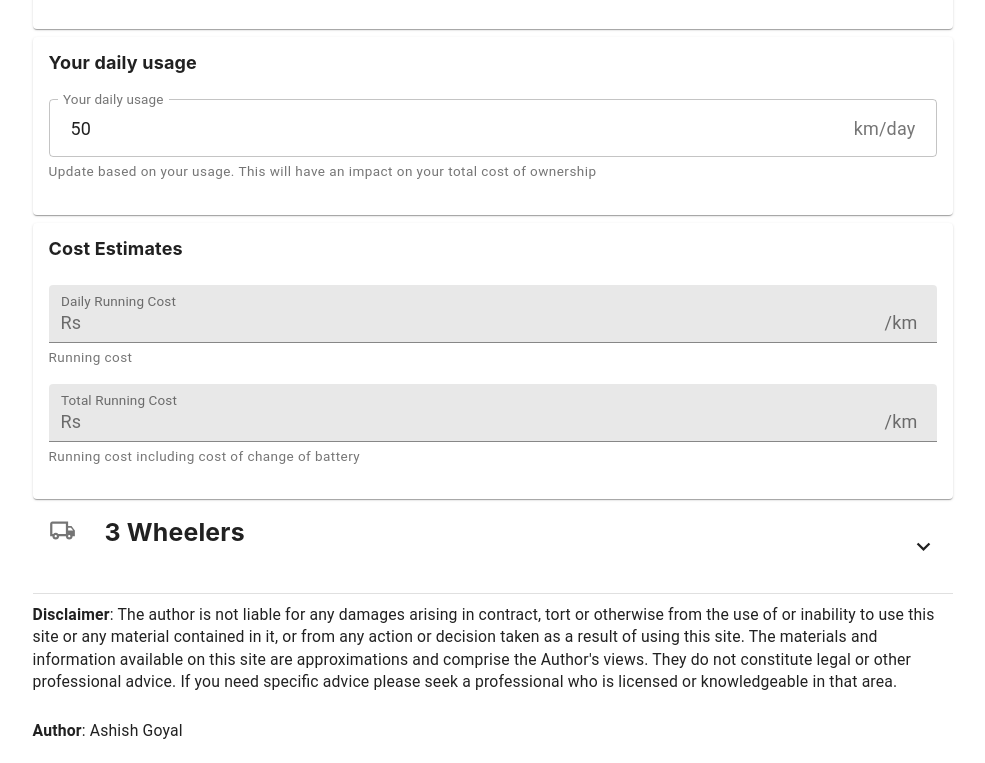
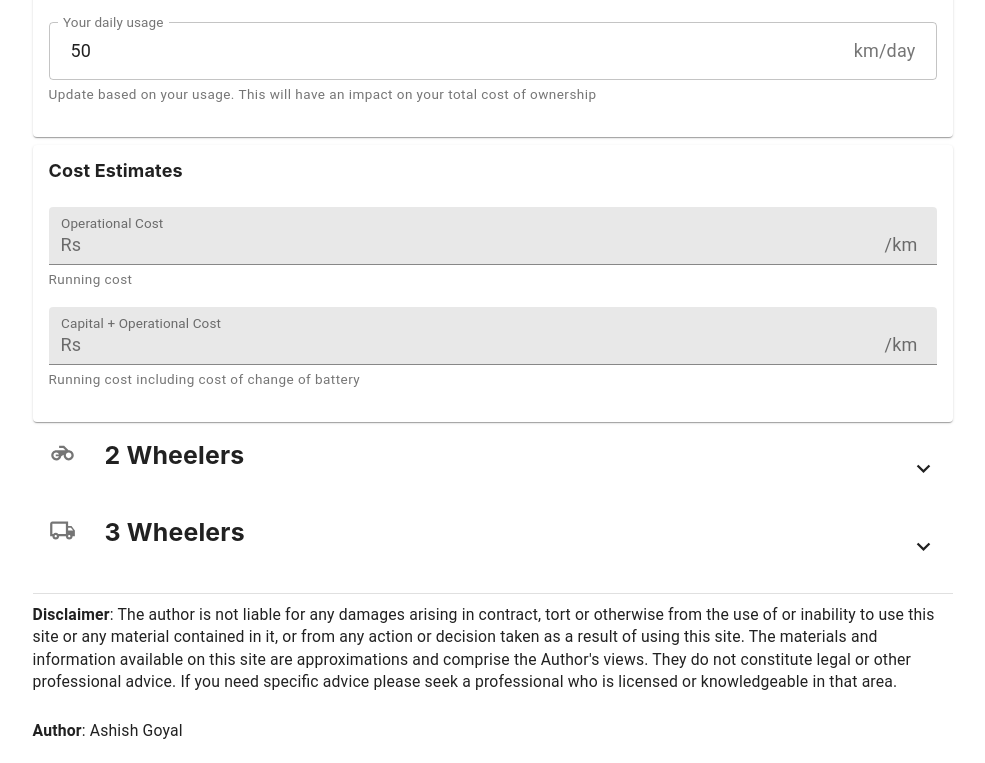
Before and after one commit to ashish19goyal/ev-mileage-calculator, a Gatsby site: page / in a window 1280 px wide. Shown: the part 1761-2524 px from the top of the page, without its empty margins (147-1132 px from the left). Built offline with nearby package versions, Linux system fonts and the light colour scheme; Gatsby itself is replaced by a stand-in of ours.

Commit message:
calculation update

```diff
--- a/src/components/ev-calculator.js
+++ b/src/components/ev-calculator.js
@@ -113,36 +113,34 @@
     dailyRun,
   }) => {
     let mileage = (modelInfo.battery.capacity * 1000) / modelInfo.range;
-    console.log("mileage" + mileage);
     let runningCostValue = ((mileage * electricityCharges) / 1000).toFixed(2);
     setRunningCost(runningCostValue);
 
-    let years = Math.min(8, modelInfo.battery.years);
+    let oneChargeKms =
+      (modelInfo.battery.capacity * 1000 * modelInfo.battery.dod * 0.8) /
+      mileage;
+    let years =
+      dailyRun < 0.4 * oneChargeKms
+        ? Math.max(10, modelInfo.battery.years)
+        : Math.max(5, modelInfo.battery.years);
 
-    let maxDailyKms = Math.min(
-      dailyRun,
-      (modelInfo.battery.capacity * 1000 * modelInfo.battery.dod) / mileage
+    let totalKms = years * 365 * dailyRun;
+
+    let allowedTotalKms = Math.min(
+      totalKms,
+      (years *
+        365 *
+        modelInfo.battery.capacity *
+        1000 *
+        modelInfo.battery.dod) /
+        mileage
     );
-    console.log("maxDailyKms" + maxDailyKms);
 
-    let totalKms = years * 365 * maxDailyKms;
-    console.log("totalKms" + totalKms);
-
-    let allowedTotalKms =
-      modelInfo.battery.distance === 0
-        ? totalKms
-        : Math.min(totalKms, modelInfo.battery.distance);
-
-    console.log("allowedTotalKms" + allowedTotalKms);
-    let actualBatteryYears = allowedTotalKms / 365 / maxDailyKms;
-    console.log("actualBatteryYears" + actualBatteryYears);
+    let actualBatteryYears = allowedTotalKms / 365 / dailyRun;
 
     let priceIncludingInterest =
-      (interestRate * modelInfo.battery.price * actualBatteryYears) /
-        1.55 /
-        100 +
-      modelInfo.battery.price;
-    console.log("priceIncludingInterest" + priceIncludingInterest);
+      modelInfo.battery.price *
+      Math.pow(1 + interestRate / 100, actualBatteryYears);
 
     let totalRunningCostValue = (
       (mileage * electricityCharges) / 1000 +
@@ -274,7 +272,7 @@
           <h4>Cost Estimates</h4>
         </Grid>
         <EvInput
-          label="Daily Running Cost"
+          label="Operational Cost"
           value={runningCost}
           description="Running cost"
           startUnit="Rs"
@@ -282,7 +280,7 @@
           readonly
         />
         <EvInput
-          label="Total Running Cost"
+          label="Capital + Operational Cost"
           value={totalRunningCost}
           description="Running cost including cost of change of battery"
           startUnit="Rs"
--- a/src/ev-models/evs-in-market.js
+++ b/src/ev-models/evs-in-market.js
@@ -12,7 +12,7 @@
       power: 6, //in kw
       battery: {
         capacity: 2.9, // in kwh
-        price: 60000, // in Rs
+        price: 50000, // in Rs
         years: 3,
         distance: 90000, // in km
         dod: 0.85,
@@ -30,7 +30,7 @@
       power: 5.4,
       battery: {
         capacity: 2.9, // in kwh
-        price: 60000, // in Rs
+        price: 40000, // in Rs
         years: 3,
         distance: 80000, // in km
         dod: 0.85,
@@ -175,14 +175,14 @@
       model: "Nexon",
       description: "A mid size SUV from the Indian automaker Tata Motors",
       certifiedRange: 312,
-      range: 200, // in km
+      range: 220, // in km
       topSpeed: 120,
       pickup: "0-100 in 10 seconds",
       torque: 245,
       power: 95,
       battery: {
         capacity: 30.2, // in kw
-        price: 450000, // in Rs
+        price: 500000, // in Rs
         years: 8,
         distance: 160000,
         dod: 0.85,
@@ -200,8 +200,8 @@
       power: 105,
       battery: {
         capacity: 44.5, // in kw
-        price: 700000, // in Rs
-        years: 5,
+        price: 1200000, // in Rs
+        years: 8,
         distance: 150000,
         dod: 0.85,
       },
@@ -212,14 +212,14 @@
       description:
         "Versatile and powerful, the KONA Electric is an All-Electric compact SUV",
       certifiedRange: 452,
-      range: 300, // in km
+      range: 320, // in km
       topSpeed: 167,
       pickup: "0-100 in 9.7 seconds",
       torque: 395,
       power: 100,
       battery: {
         capacity: 39.2, // in kw
-        price: 700000, // in Rs
+        price: 1200000, // in Rs
         years: 8,
         distance: 160000,
         dod: 0.85,
--- a/src/pages/index.js
+++ b/src/pages/index.js
@@ -36,9 +36,9 @@
 
 const IndexPage = () => {
   const classes = useStyles();
-  const [twowheelers, settwowheelers] = React.useState(true);
+  const [twowheelers, settwowheelers] = React.useState(false);
   const [threewheelers, setthreewheelers] = React.useState(false);
-  const [fourwheelers, setfourwheelers] = React.useState(false);
+  const [fourwheelers, setfourwheelers] = React.useState(true);
 
   function handleClick(id) {
     switch (id) {
```
